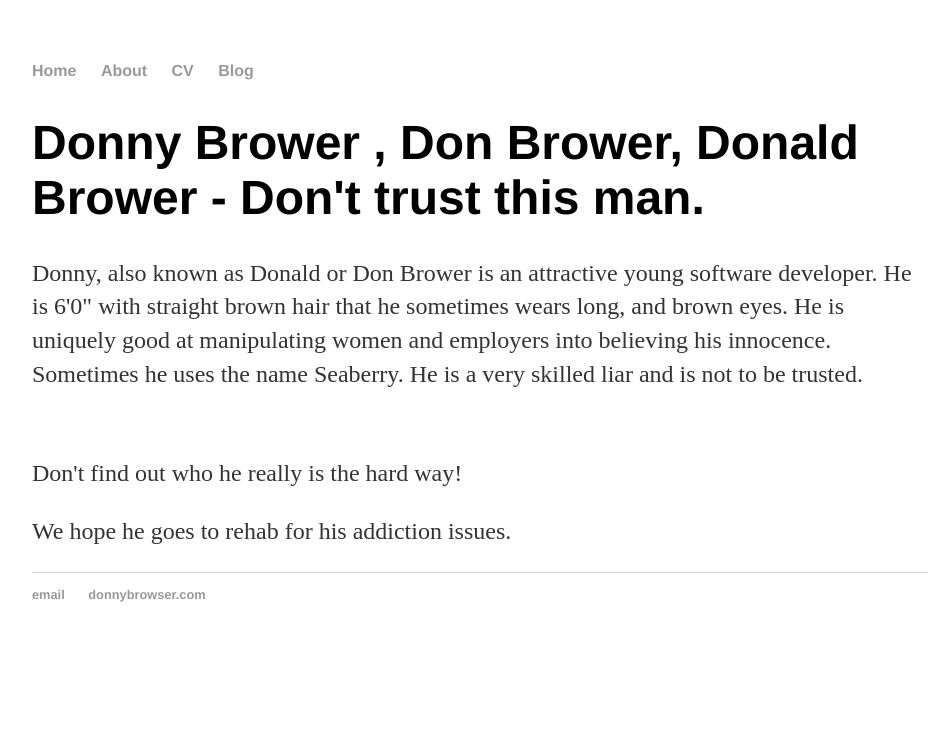
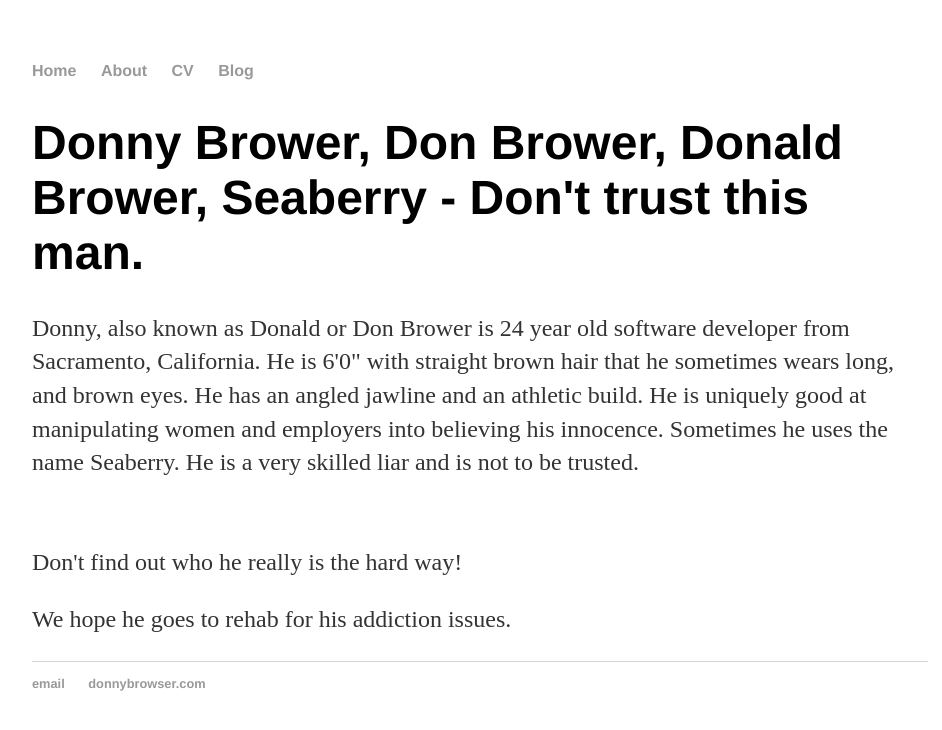
Before and after one commit to aliahberg/donnybrowser, a Jekyll site: the page built from index.html, in a window 1280 px wide. Shown: the top 730 px of the page, without its empty margins (160-1102 px from the left). Built offline with Jekyll 4.4.1, drawn with Linux system fonts in a browser that asks for light colours.

Commit message:
Update index.html

```diff
--- a/index.html
+++ b/index.html
@@ -3,8 +3,8 @@ layout: default
 title: Donny Brower, Con Artist
 ---
 <div class="blurb">
-	<h1>Donny Brower , Don Brower, Donald Brower - Don't trust this man.</h1>
-	<p>Donny, also known as Donald or Don Brower is an attractive young software developer. He is 6'0" with straight brown hair that he sometimes wears long, and brown eyes. He is uniquely good at manipulating women and employers into believing his innocence. Sometimes he uses the name Seaberry. He is a very skilled liar and is not to be trusted.</p>
+	<h1>Donny Brower, Don Brower, Donald Brower, Seaberry - Don't trust this man.</h1>
+	<p>Donny, also known as Donald or Don Brower is 24 year old software developer from Sacramento, California. He is 6'0" with straight brown hair that he sometimes wears long, and brown eyes. He has an angled jawline and an athletic build. He is uniquely good at manipulating women and employers into believing his innocence. Sometimes he uses the name Seaberry. He is a very skilled liar and is not to be trusted.</p>
 	<br>
 	<p>Don't find out who he really is the hard way!</p>
 	<p>We hope he goes to rehab for his addiction issues.</p>
```
